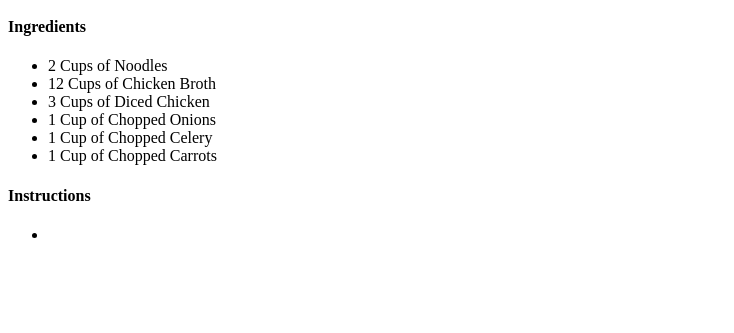
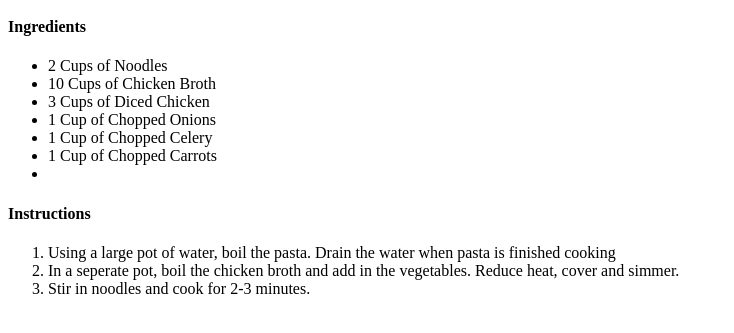
Before and after one commit to Jennifer-Bejarano/odin-recipies, a plain HTML site: page recipies/chickennoodle.html in a window 1280 px wide. Shown: the part 421-754 px from the top of the page, without its empty margins (0-734 px from the left). Drawn offline with Linux system fonts and the light colour scheme.

Commit message:
Update title for chickennoodle.html

```diff
--- a/recipies/chickennoodle.html
+++ b/recipies/chickennoodle.html
@@ -2,27 +2,30 @@
 <html lang="en">
     <head>
     <meta charset="utf-8">
-    <title> </title>
+    <title>Chicken Noodle Recipie</title>
     </head>
     <body>
         <h1>Chicken Noodle Soup</h1>
-        <img src="https://www.allrecipes.com/thmb/XcJMuiWHOliyDQcyoerLd8ABaU8=/750x0/filters:no_upscale():max_bytes(150000):strip_icc():format(webp)/Grandmas-Chicken-Noodle-Soup-lutzflcat-1x1-1-2000-abd4eec3a9a04784af1201cefeb7c44e.jpg"
+        <img src="https://www.allrecipes.com/thmb/XcJMuiWHOliyDQcyoerLd8ABaU8=/750x0/filters:no_upscale():max_bytes(150000):strip_icc():format(webp)/Grandmas-Chicken-Noodle-Soup-lutzflcat-1x1-1-2000-abd4eec3a9a04784af1201cefeb7c44e.jpg" alt="Chicken Noodle Soup"
         style="width: 350; height: 300px">
         <p>Delicious soup for a cold day.</p>
 
         <h4>Ingredients</h4>
             <ul>
                 <li>2 Cups of Noodles</li>
-                <li>12 Cups of Chicken Broth</li>
+                <li>10 Cups of Chicken Broth</li>
                 <li>3 Cups of Diced Chicken</li>
                 <li>1 Cup of Chopped Onions</li>
                 <li>1 Cup of Chopped Celery</li>
                 <li>1 Cup of Chopped Carrots</li>
+                <li></li>
             </ul>
         <h4>Instructions</h4>
-        <ul>
-            <li></li>
-        </ul>
+        <ol>
+            <li>Using a large pot of water, boil the pasta. Drain the water when pasta is finished cooking</li>
+            <li>In a seperate pot, boil the chicken broth and add in the vegetables. Reduce heat, cover and simmer.</li>
+            <li>Stir in noodles and cook for 2-3 minutes.</li>
+        </ol>
 
     </body>
 
```
